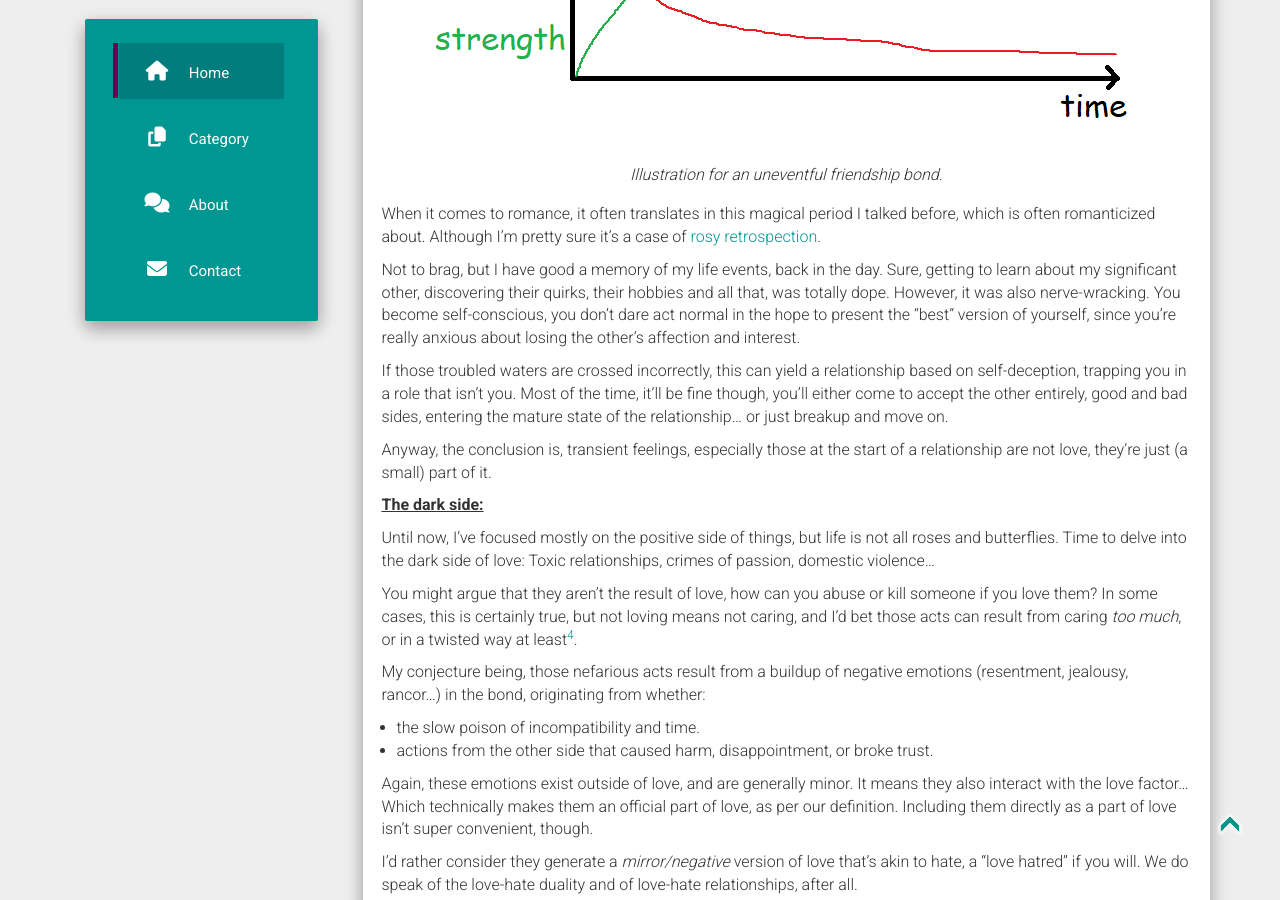
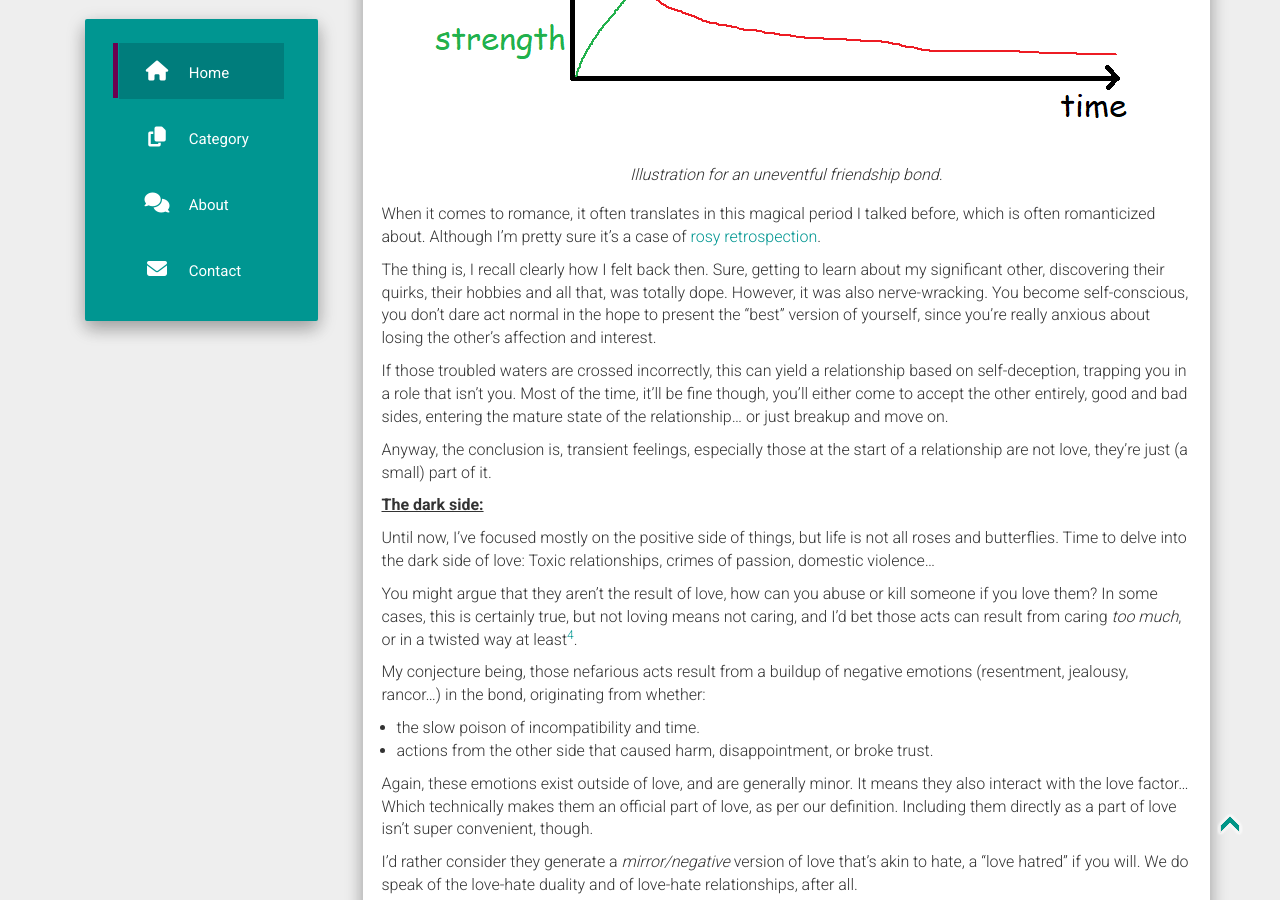
Before and after one commit to WanderingSpaceThinker/nonexistence, a Jekyll site: the page built from _posts/2021-12-12-Of-bonds-and-love.md, in a window 1280 px wide and 900 px high, scrolled down 5906 px. Built offline with Jekyll 4.4.1, drawn with Linux system fonts in a browser that asks for light colours; nearby versions of some CDN libraries; comment, search, counter and statistics services are not loaded.

Commit message:
chore: update post

```diff
--- a/_posts/2021-12-12-Of-bonds-and-love.md
+++ b/_posts/2021-12-12-Of-bonds-and-love.md
@@ -135,7 +135,7 @@ A common bond trajectory, love or not, is one of maturity: It starts rapidly as
 
 When it comes to romance, it often translates in this magical period I talked before, which is often romanticized about. Although I'm pretty sure it's a case of [rosy retrospection](https://en.wikipedia.org/wiki/Rosy_retrospection).
 
-Not to brag, but I have good a memory of my life events, back in the day. Sure, getting to learn about my significant other, discovering their quirks, their hobbies and all that, was totally dope. However, it was also nerve-wracking. You become self-conscious, you don't dare act normal in the hope to present the "best" version of yourself, since you're really anxious about losing the other's affection and interest.
+The thing is, I recall clearly how I felt back then. Sure, getting to learn about my significant other, discovering their quirks, their hobbies and all that, was totally dope. However, it was also nerve-wracking. You become self-conscious, you don't dare act normal in the hope to present the "best" version of yourself, since you're really anxious about losing the other's affection and interest.
 
 If those troubled waters are crossed incorrectly, this can yield a relationship based on self-deception, trapping you in a role that isn't you. Most of the time, it'll be fine though, you'll either come to accept the other entirely, good and bad sides, entering the mature state of the relationship... or just breakup and move on.
 
```
Also changed, not shown: _posts/2021-11-24-CFDA.md (+1 -1 lines).
